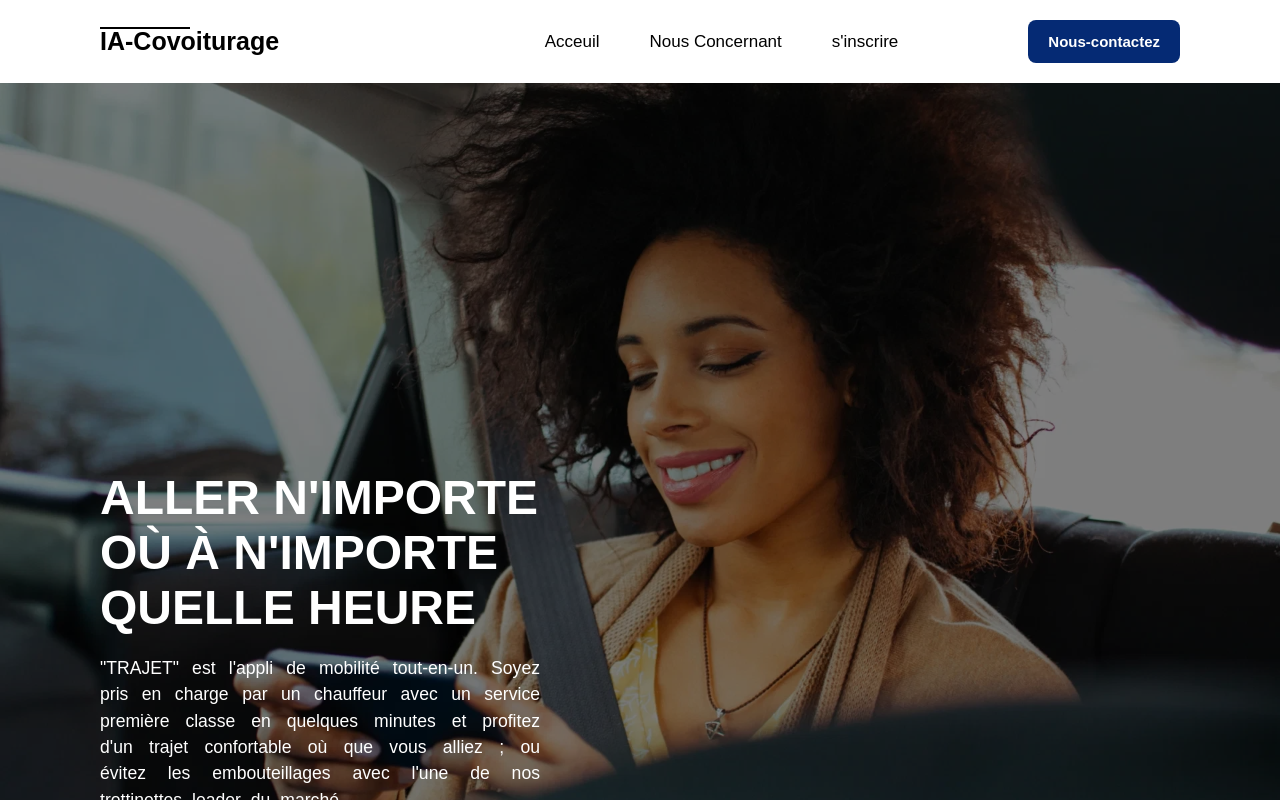
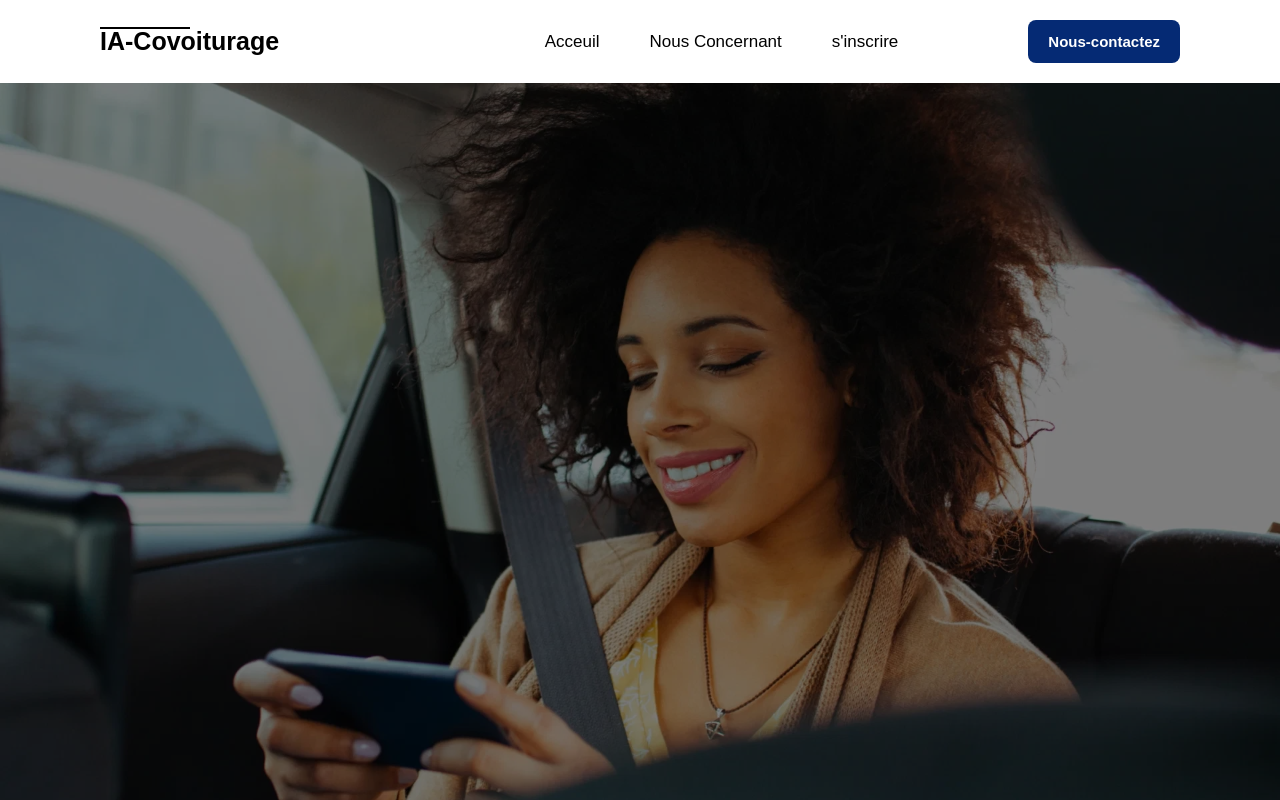
Before and after one commit to august-dev-pro/covoiturage-app, a React (Create React App) app: page / in a window 1280 px wide. Shown: the top 800 px of the page. Built offline with nearby package versions, Linux system fonts and the light colour scheme.

Commit message:
responsive make

```diff
--- a/src/components/home/banner/banner.css
+++ b/src/components/home/banner/banner.css
@@ -111,7 +111,7 @@
 }
 @media (min-width: 768px) and (max-width: 991px) {
   .banner {
-    height: 150vh;
+    height: 200vh;
     display: flex;
     align-items: center;
     justify-content: start;
@@ -128,7 +128,7 @@
 }
 @media (min-width: 992px) and (max-width: 1199px) {
   .banner {
-    height: 160vh;
+    height: 250vh;
     display: flex;
     align-items: center;
     justify-content: start;
@@ -145,7 +145,7 @@
 }
 @media (min-width: 1200px) and (max-width: 1919px) {
   .banner {
-    height: 150vh;
+    height: 250vh;
     display: flex;
     align-items: center;
     justify-content: start;
--- a/src/components/home/banner/banner.scss
+++ b/src/components/home/banner/banner.scss
@@ -129,7 +129,7 @@
 @media (min-width: 768px) and (max-width: 991px) {
   .banner {
     //padding: 0 60px;
-    height: 150vh;
+    height: 200vh;
     display: flex;
     align-items: center;
     justify-content: start;
@@ -152,7 +152,7 @@
 @media (min-width: 992px) and (max-width: 1199px) {
   .banner {
     //padding: 0 60px;
-    height: 160vh;
+    height: 250vh;
     display: flex;
     align-items: center;
     justify-content: start;
@@ -175,7 +175,7 @@
 @media (min-width: 1200px) and (max-width: 1919px) {
   .banner {
     //padding: 0 100px;
-    height: 150vh;
+    height: 250vh;
     display: flex;
     align-items: center;
     justify-content: start;
```
